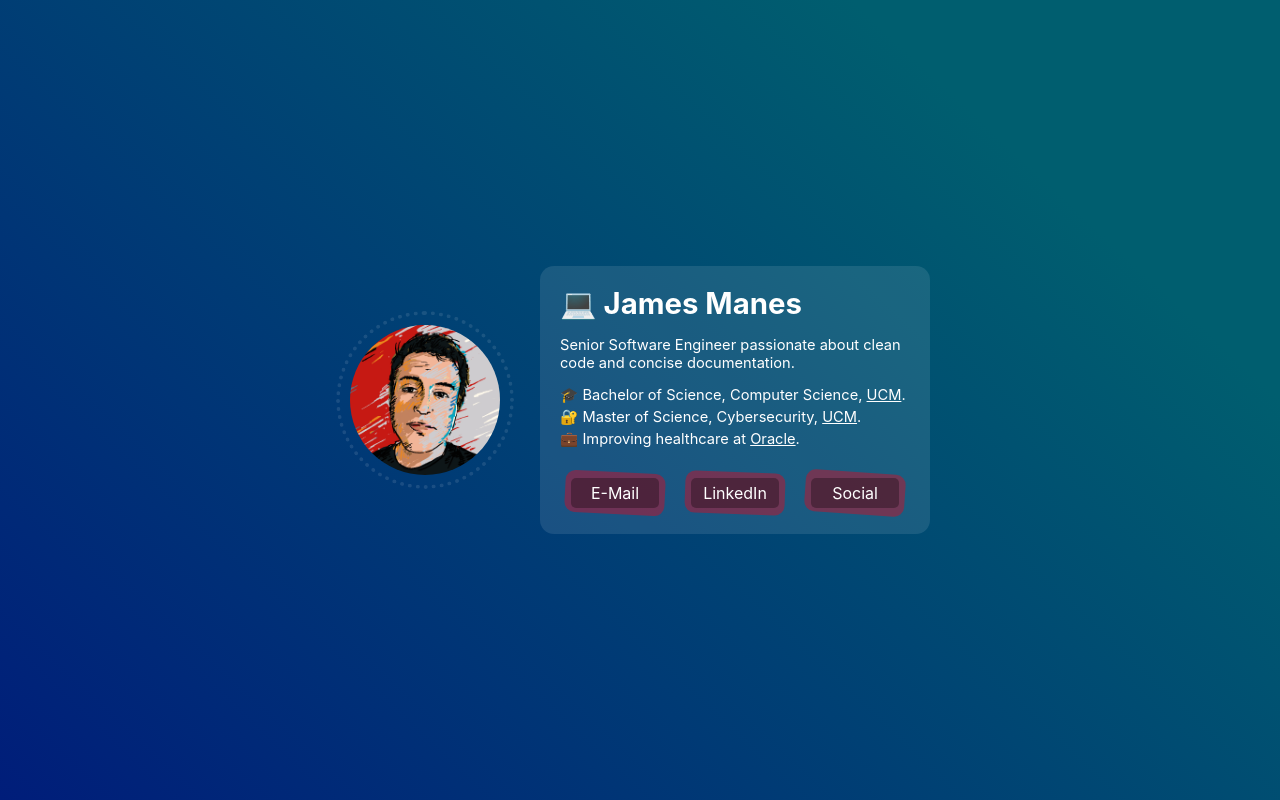
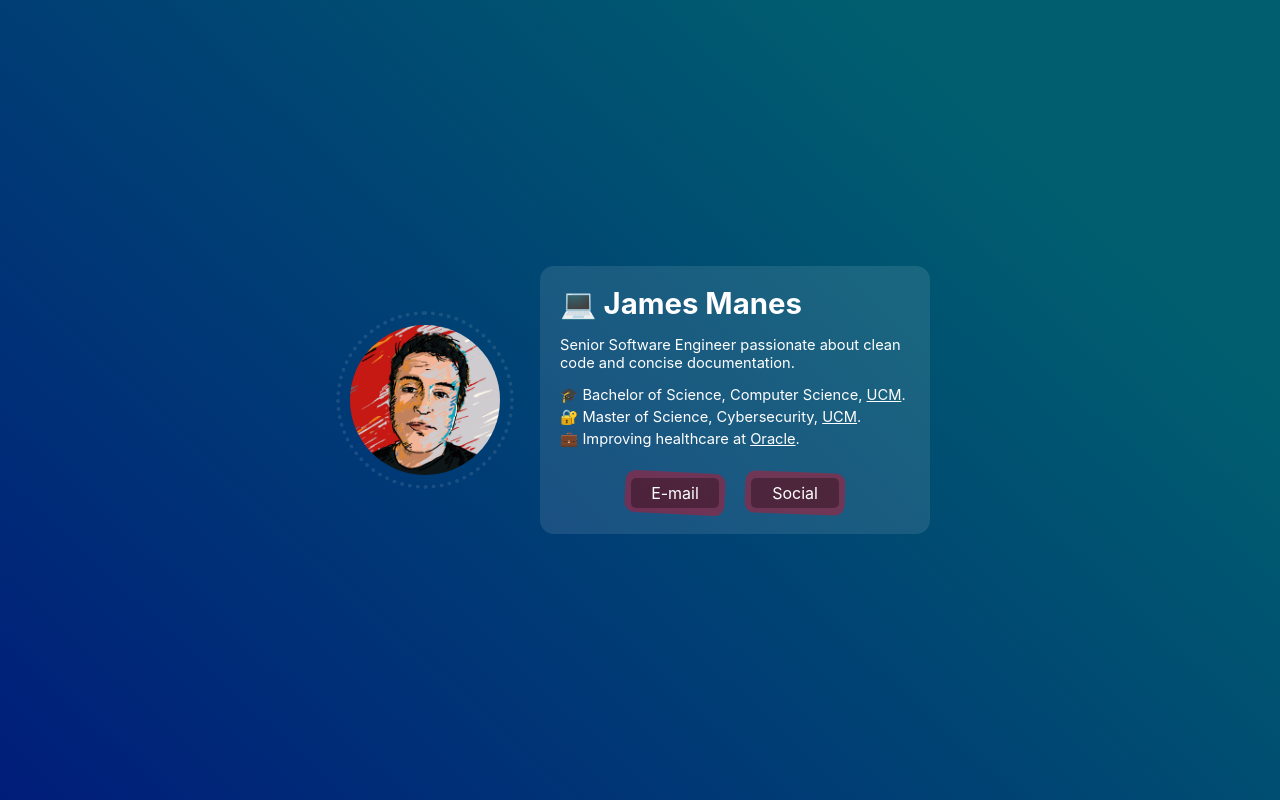
Before and after one commit to jamesmanes/jmanes.me, a React app: page / in a window 1280 px wide. Built offline with nearby package versions, Linux system fonts and the light colour scheme.

Commit message:
Changed over to micro blog link.

```diff
--- a/src/index.html
+++ b/src/index.html
@@ -32,6 +32,5 @@
         This site was written in React JS and requires JavaScript to be enabled.
     </noscript>
     <div id="app"><!-- Entry point for index.js --></div>
-    <a rel="me" href="https://fosstodon.org/@jmanes" hidden="">Mastodon Verification</a>
 </body>
 </html>
--- a/src/js/components/Navigation.jsx
+++ b/src/js/components/Navigation.jsx
@@ -25,20 +25,14 @@ const Navigation = () => {
             justify-content: center;
             text-align: center;
             margin-top: 40px;
-            a:last-child {
-                margin-top: 20px;
-                margin-left: 0;
-            }
         }
     `
 
     return(
         <ButtonContainer>
             <Button href="mailto:contact@jmanes.email"
-                    angle={randomAngle()}>E-Mail</Button>
-            <Button href="https://www.linkedin.com/in/jamesmanes"
-                    angle={randomAngle()}>LinkedIn</Button>
-            <Button href="https://fosstodon.org/@jmanes"
+                    angle={randomAngle()}>E-mail</Button>
+            <Button href="https://jmanes.blog/"
                     angle={randomAngle()}>Social</Button>
         </ButtonContainer>
     );
```
